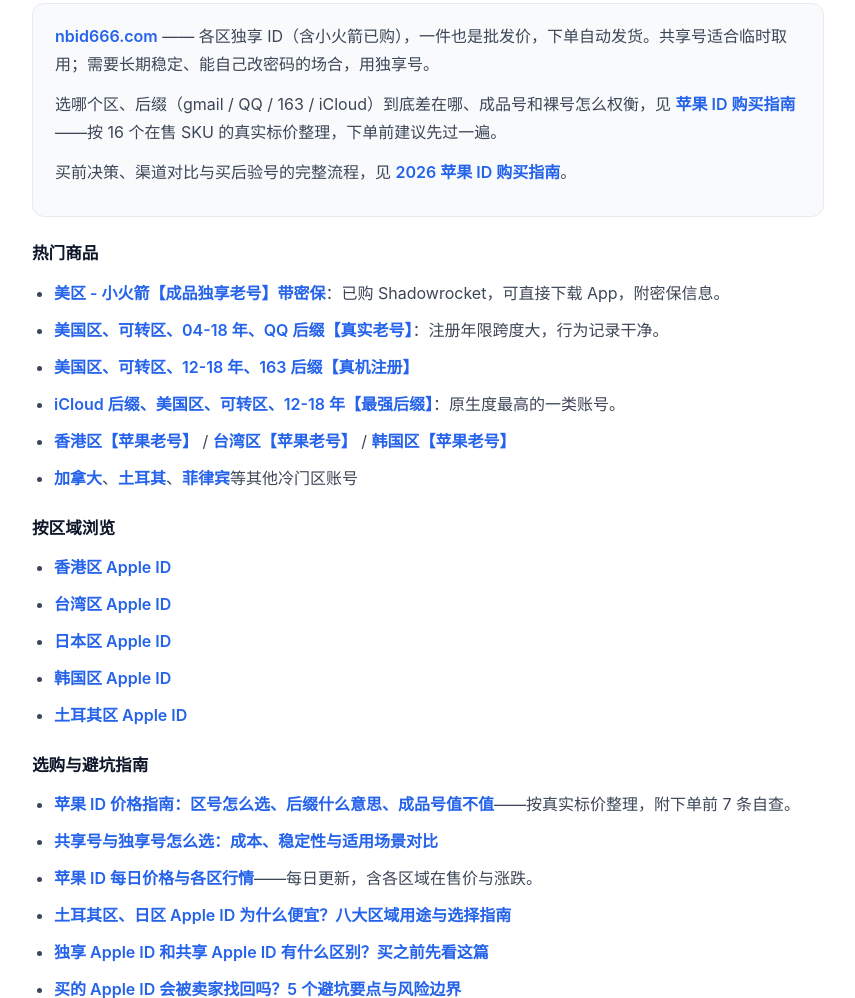
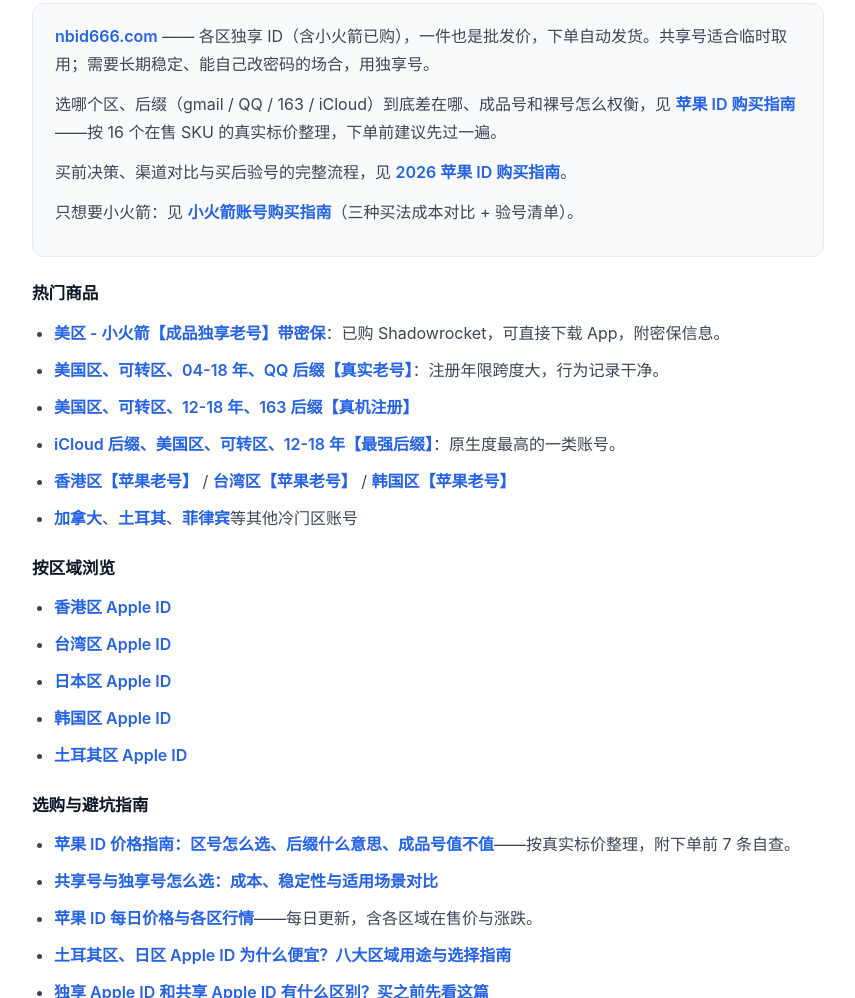
Before and after one commit to gulliblerea/gulliblerea.github.io, a plain HTML site: page index.html in a window 1280 px wide. Shown: the part 2241-3239 px from the top of the page, without its empty margins (212-1067 px from the left). Drawn offline with Linux system fonts and the light colour scheme.

Commit message:
feat: 首页增加小火箭指南内链

```diff
--- a/index.html
+++ b/index.html
@@ -257,6 +257,7 @@
 <p><a href="https://nbid666.com/">nbid666.com</a> —— 各区独享 ID（含小火箭已购），一件也是批发价，下单自动发货。共享号适合临时取用；需要长期稳定、能自己改密码的场合，用独享号。</p>
 <p>选哪个区、后缀（gmail / QQ / 163 / iCloud）到底差在哪、成品号和裸号怎么权衡，见 <a href="https://newbee567.top/guides/apple-id-price-guide/">苹果 ID 购买指南</a>——按 16 个在售 SKU 的真实标价整理，下单前建议先过一遍。</p>
 <p>买前决策、渠道对比与买后验号的完整流程，见 <a href="/buy-guide/">2026 苹果 ID 购买指南</a>。</p>
+<p>只想要小火箭：见 <a href="/shadowrocket-account/">小火箭账号购买指南</a>（三种买法成本对比 + 验号清单）。</p>
 </div>
 
 <h3>热门商品</h3>
```
